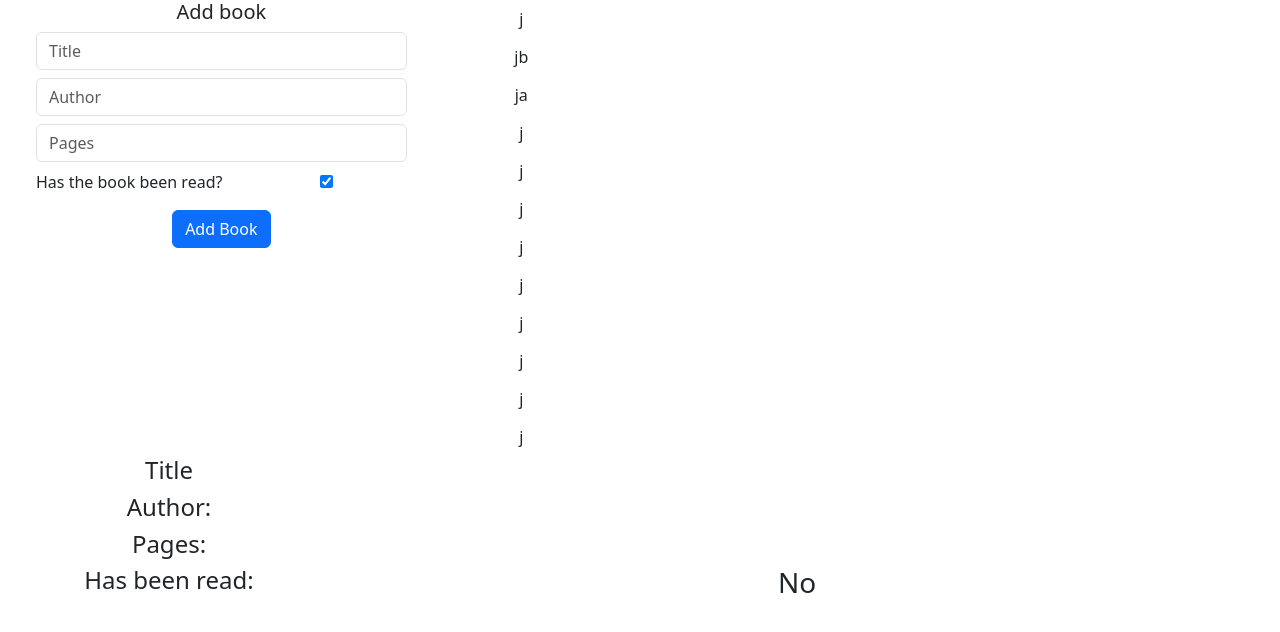
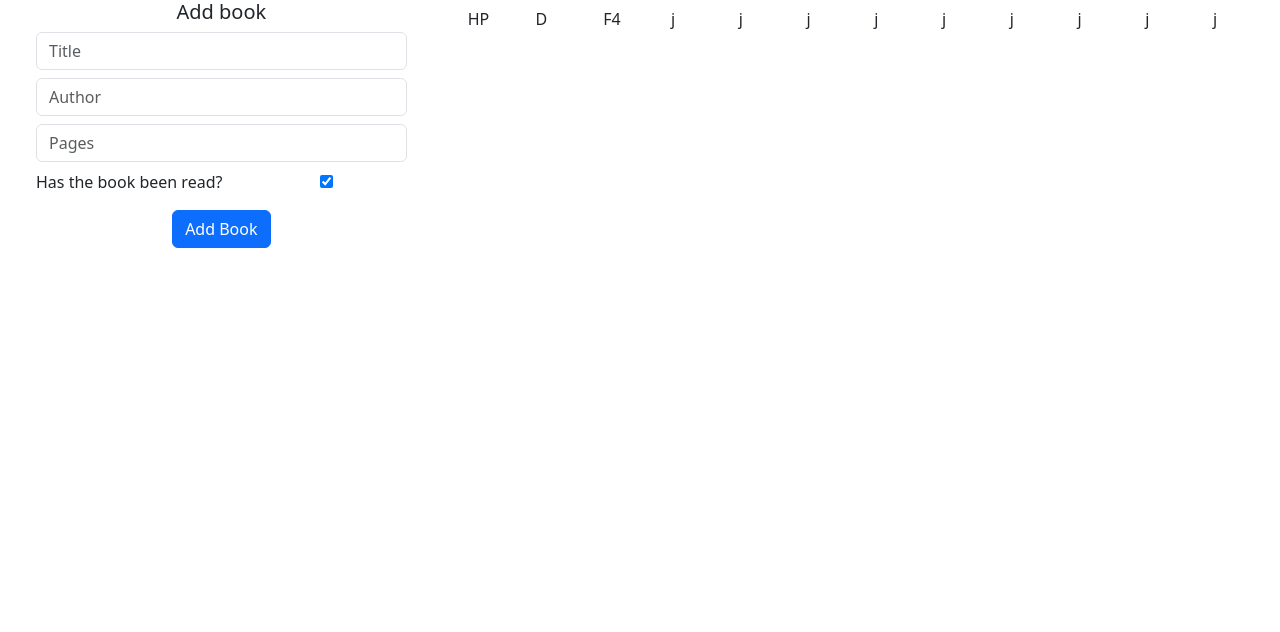
Before and after one commit to ParkerGagliano/ReactOdinLibrary, a React (Create React App) app: page / in a window 1280 px wide. Shown: the top 632 px of the page. Built offline with nearby package versions, Linux system fonts and the light colour scheme.

Commit message:
functionality where I want it, small fixes to validation needed

```diff
--- a/src/App.js
+++ b/src/App.js
@@ -7,7 +7,7 @@ import LibInterface from './Components/LibInterface';
 import DisplayBook from './Components/DisplayBook';
 function App() {
 
-  let books = [{title: 'joe', author: 'mama', pages: 239, read: true}, {title: 'joe biden', author: 'mamanan a a', pages: 239, read: true}, {title: 'joe a', author: 'mama dsa s', pages: 239, read: true}, {title: 'joe', author: 'mama', pages: 239, read: true},{title: 'joe', author: 'mama', pages: 239, read: true},{title: 'joe', author: 'mama', pages: 239, read: true},{title: 'joe', author: 'mama', pages: 239, read: true},{title: 'joe', author: 'mama', pages: 239, read: true},{title: 'joe', author: 'mama', pages: 239, read: true},{title: 'joe', author: 'mama', pages: 239, read: true},{title: 'joe', author: 'mama', pages: 239, read: true},{title: 'joe', author: 'mama', pages: 239, read: true}];
+  let books = [{title: 'Harry Potter', author: 'Writer Person', pages: 312, read: true}, {title: 'Dune', author: 'Frank Herbert', pages: 222, read: true}, {title: 'Fahrenheit 451', author: 'Ray Bradbury', pages: 451, read: true}, {title: 'joe', author: 'mama', pages: 239, read: true},{title: 'joe', author: 'mama', pages: 239, read: true},{title: 'joe', author: 'mama', pages: 239, read: true},{title: 'joe', author: 'mama', pages: 239, read: true},{title: 'joe', author: 'mama', pages: 239, read: true},{title: 'joe', author: 'mama', pages: 239, read: true},{title: 'joe', author: 'mama', pages: 239, read: true},{title: 'joe', author: 'mama', pages: 239, read: true},{title: 'joe', author: 'mama', pages: 239, read: true}];
 
 
 
--- a/src/Components/DisplayBook.js
+++ b/src/Components/DisplayBook.js
@@ -1,36 +1,27 @@
-export default function DisplayBook({author, title, pages, read}) {
+export default function DisplayBook({author, title, pages, read, info}) {
     return (
         <div className="container-fluid">
             <div className="row">
-                <div className="col-3">
-                    <h4>Title</h4>
-                </div>
+                <div className="col">{info}</div>
+            </div>
+            <div className="row">
                 <div className="col">
-                    {title}
+                    <h5>{title}</h5>
                 </div>
             </div>
             <div className="row">
-                <div className="col-3">
-                    <h4>Author:</h4>
-                </div>
                 <div className="col">
-                    {author}
+                    <h5>{author}</h5>
                 </div>
             </div>
             <div className="row">
-                <div className="col-3">
-                    <h4>Pages:</h4>
-                </div>
                 <div className="col">
-                    {pages}
+                    <h5>{pages}</h5>
                 </div>
             </div>
             <div className="row">
-                <div className="col-3">
-                    <h4>Has been read:</h4>
-                </div>
                 <div className="col">
-                    { read ? <h3>Yes</h3> :  <h3>No</h3>}
+                    { read ? <h3>Read</h3> :  <h3>Not Read</h3>}
                 </div>
             </div>
         </div>
--- a/src/Components/LibInterface.js
+++ b/src/Components/LibInterface.js
@@ -72,11 +72,22 @@ export default function LibInterface({books}) {
                 <div className="col-8">
                     <div className="container-fluid">
                         <div className="row">
-                            {BookList.map((bookinfo) => { return <button onClick={clickBook(bookinfo)} className="btn btn-block w-100"><Book onClick={clickBook} abrev = {createAbrev(bookinfo.title, bookinfo.author)}/></button> })}
+                            {BookList.map((bookinfo) => { return <div className='col-1'><button onClick={clickBook(bookinfo)} className="btn btn-block w-100"><Book onClick={clickBook} abrev = {createAbrev(bookinfo.title, bookinfo.author)}/></button></div> })}
                         </div>
                     </div>
                 </div>
-                <DisplayBook title = {displayTitle} author={displayAuthor} pages={displayPages} read={displayRead}></DisplayBook>
+            <div className='row'>
+                <div className='col-4'>
+                {textTitle || textAuthor  ? <DisplayBook title={textTitle} author={textAuthor} pages={intPages} read={boolRead} info={'Book Preview'}/> : <div className="col-6"></div>}
+
+
+                </div>
+                <div className='col-2'></div>
+                <div className='col-4'>
+                   {displayTitle ? <DisplayBook title = {displayTitle} author={displayAuthor} pages={displayPages} read={displayRead} info={'Currently Selected Book'}></DisplayBook> : <div></div>}
+                </div>
+
+            </div>
             </div>
 
 
```
